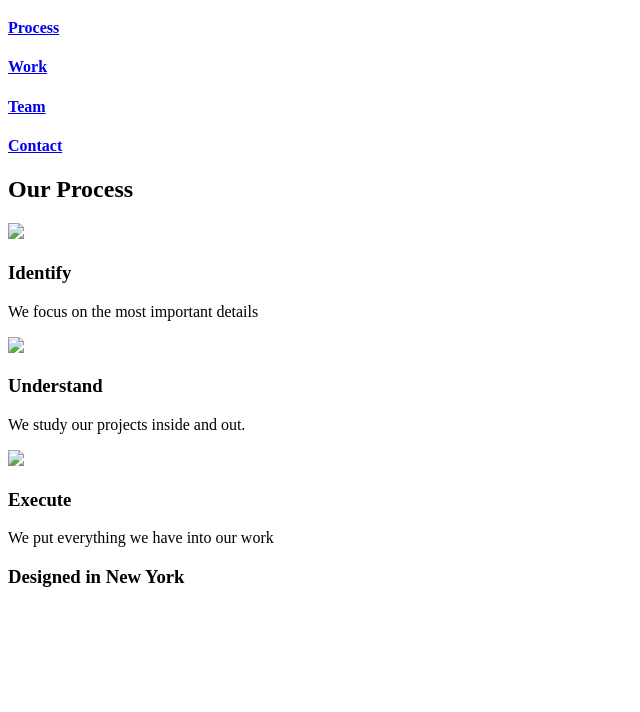
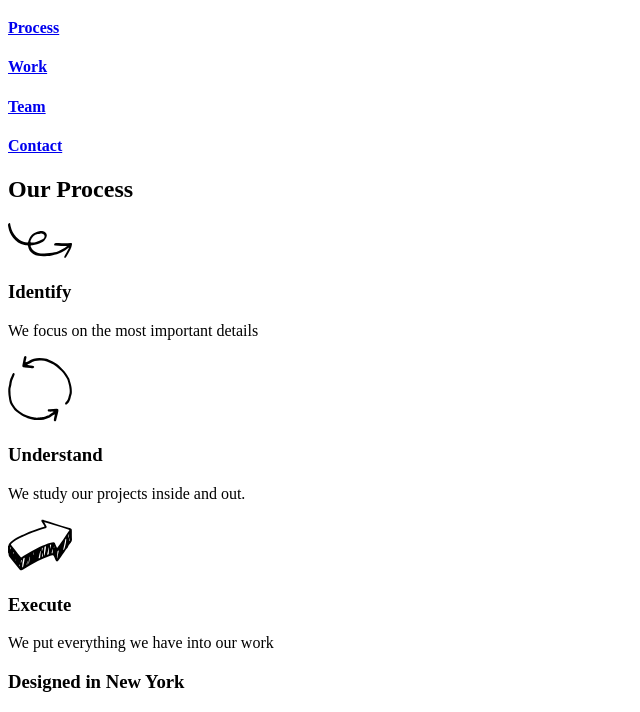
Before and after one commit to tschera/Broadway, a plain HTML site: page index.html in a window 1280 px wide. Shown: the part 100-812 px from the top of the page, without its empty margins (0-640 px from the left). Drawn offline with Linux system fonts and the light colour scheme.

Commit message:
fixed img elements

```diff
--- a/index.html
+++ b/index.html
@@ -18,13 +18,13 @@
     </div>
     <div id="process">
       <h2>Our Process</h2>
-      <p><image src="./resources.photos.identify.svg"></p>
+      <p><img src="./resources/photos/identify.svg" /></p>
       <h3>Identify</h3>
       <p>We focus on the most important details</p>
-      <p><image src="./resources.photos.understand.svg"></p>
+      <p><img src="./resources/photos/understand.svg" /></p>
       <h3>Understand</h3>
       <p>We study our projects inside and out.</p>
-      <p><image src="./resources.photos.execute.svg"></p>
+      <p><img src="./resources/photos/execute.svg" /></p>
       <h3>Execute</h3>
       <p>We put everything we have into our work</p>
       <span class="divide"><h3>Designed in New York</h3></span>
```
Also changed, not shown: 2 other files.
